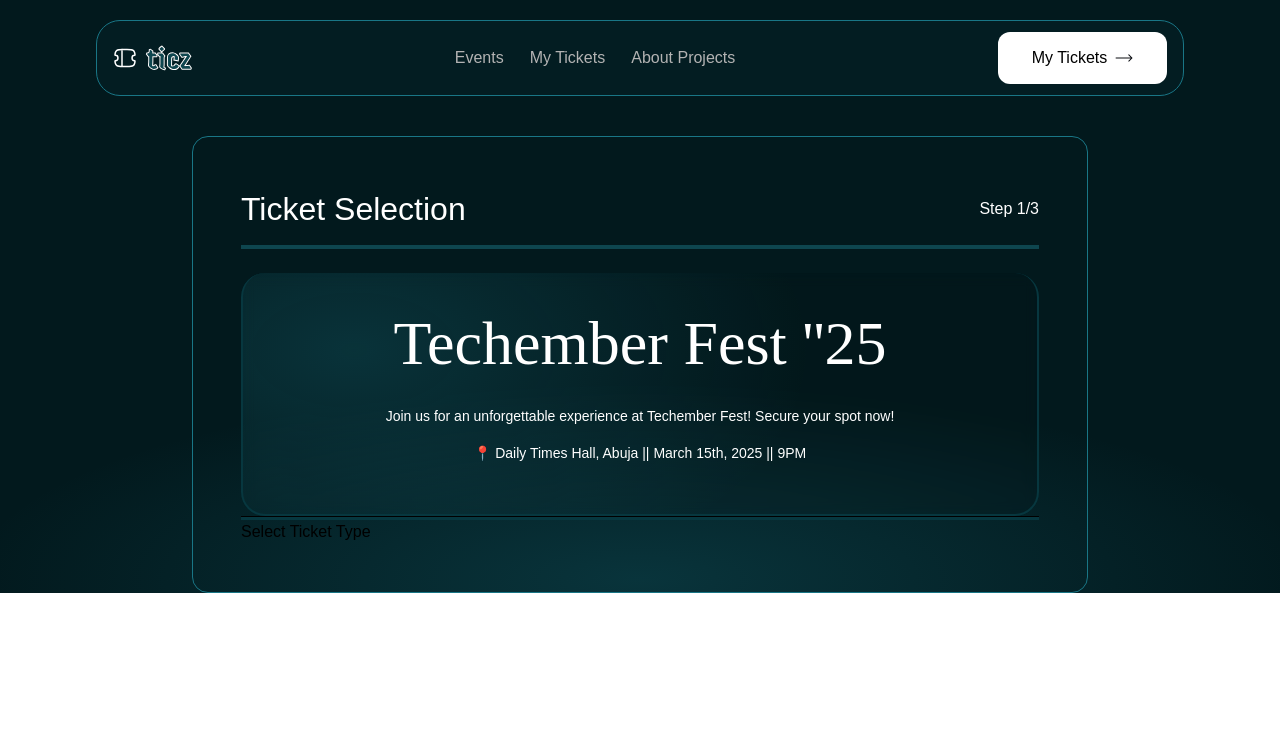
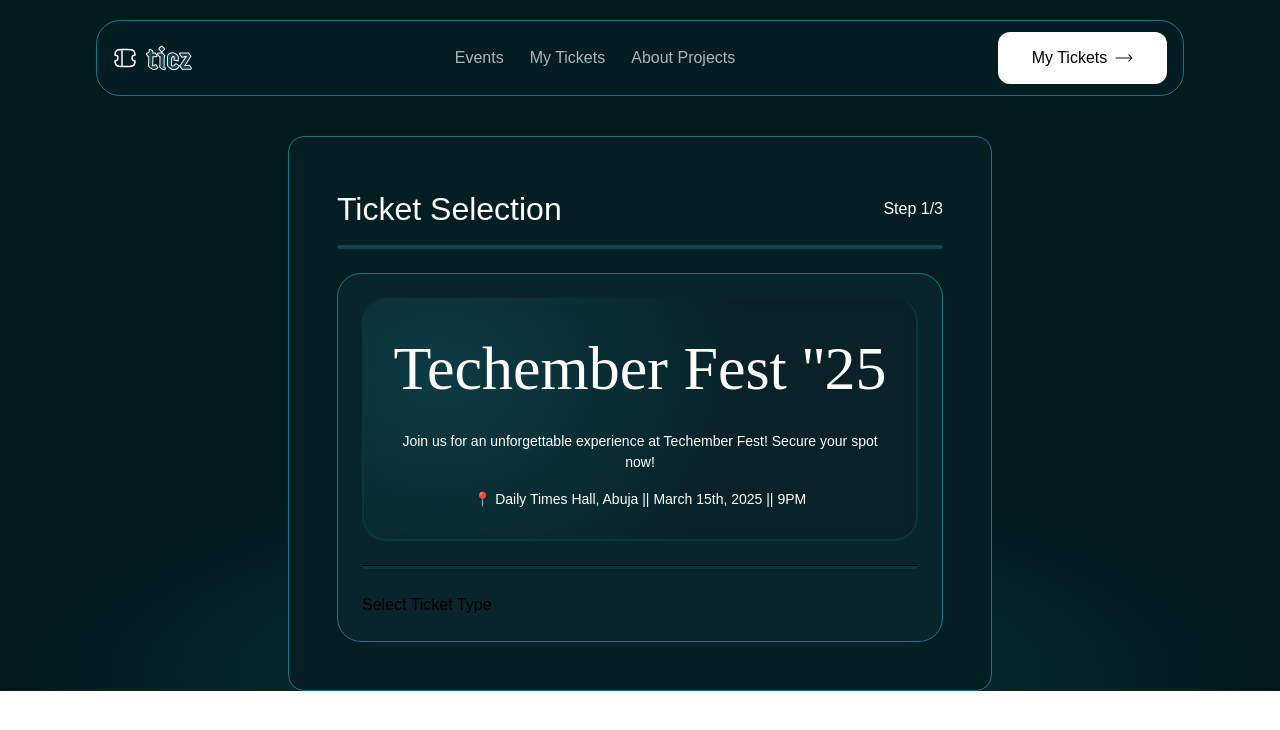
Before and after one commit to edememediong1/Conference-ticketing-app-, a React (Vite) app: page / in a window 1280 px wide. Shown: the top 730 px of the page. Built offline with nearby package versions, Linux system fonts and the light colour scheme; a web font is replaced by a local one.

Commit message:
complete styling of the description

```diff
--- a/src/Components/Primary Components/TicketSelection.jsx
+++ b/src/Components/Primary Components/TicketSelection.jsx
@@ -2,22 +2,22 @@
 
 function TicketSelection() {
   return (
-    <div className="w-[90%] p-[24px] border-[#197686] border-[1px] ms:w-[70%] md:p-[48px] rounded-2xl space-y-6">
+    <div className="w-[90%] bg-[#08252B] ms:bg-[#041E23] p-[24px] border-[#197686] border-[1px] ms:w-[60%] md:w-[55%] md:p-[48px] rounded-2xl space-y-6">
         <section className="flex-col justify-center items-center space-y-3">
             <div className="text-white md:flex md:justify-between md:items-center">
                 <h1 className="text-[24px] md:text-[32px]">Ticket Selection</h1>
                 <p>Step 1/3</p>
             </div>
-            <div className="bg-[#0E464F] h-[4px] w-full;"></div>
+            <div className="bg-[#0E464F] h-[4px] w-full rounded-sm"></div>
         </section>
-        <article>
-            <div className="banner min-h-[243px] m p-[10px] md:p-[24px] text-white text-center text-[14px] flex-col justify-center item-center space-y-4">
+        <article className="space-y-6 bg-[#08252B] ms:p-[24px] ms:border-[1px] ms:border-[#197686] ms:rounded-[24px]">
+            <div className="banner min-h-[243px] p-[10px] md:p-[24px] text-white text-center text-[14px] flex-col justify-center items-center space-y-4">
                 <h1 className="banner-head text-[42px] md:text-[62px]">Techember Fest &apos;&apos;25</h1>
                 <p className="">Join us for an unforgettable experience at Techember Fest! Secure your spot now!</p>
                 <p>📍 Daily Times Hall, Abuja || March 15th, 2025 || 9PM</p>
             </div>
 
-            <hr className="bg-[#07373F] h-[4px]"/>
+            <hr className="bg-[#07373F] h-[4px] rounded-sm"/>
             <div>
                 <p>Select Ticket Type</p>
                 <div>
```
